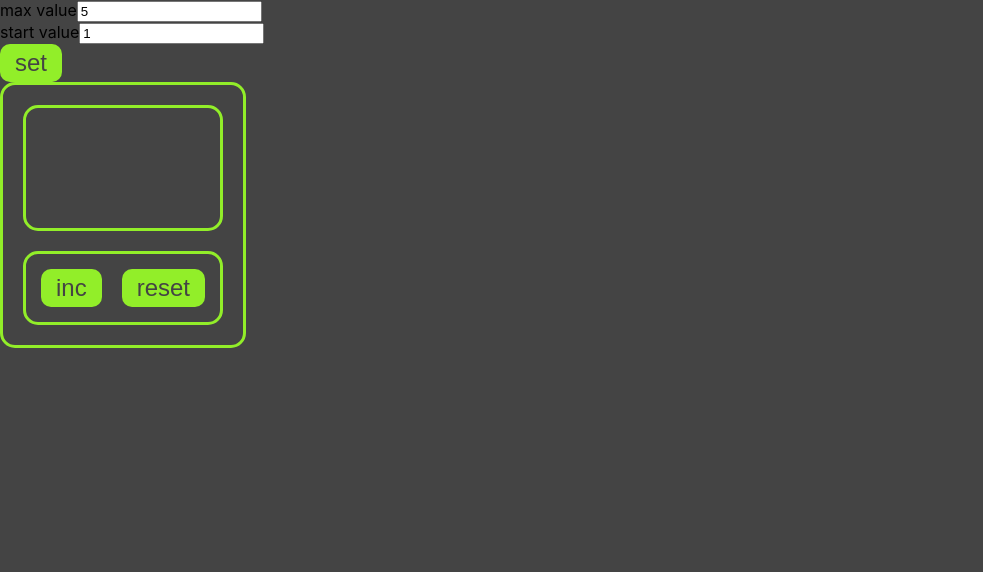
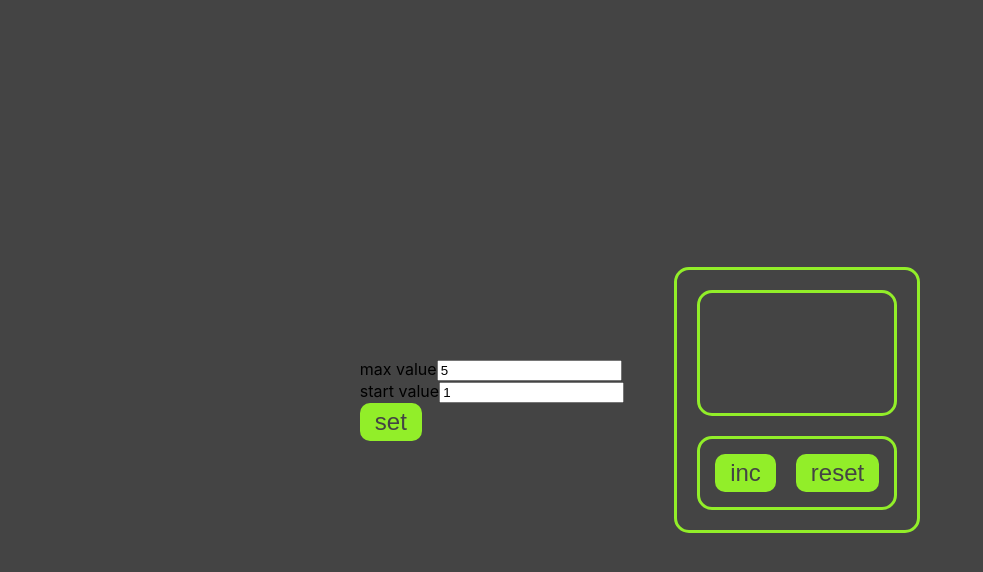
Before and after one commit to ttony88/counter, a React (Create React App) app: page / in a window 1280 px wide. Shown: the top 572 px of the page, without its empty margins (0-983 px from the left). Built offline with nearby package versions, Linux system fonts and the light colour scheme.

Commit message:
fixed App.module.css

```diff
--- a/src/App.module.css
+++ b/src/App.module.css
@@ -1,4 +1,8 @@
 .app {
+    display: flex;
+    justify-content: center;
+    align-items: center;
+    gap: 50px;
     height: 100vh;
     background-color: #444444;
 }
```
